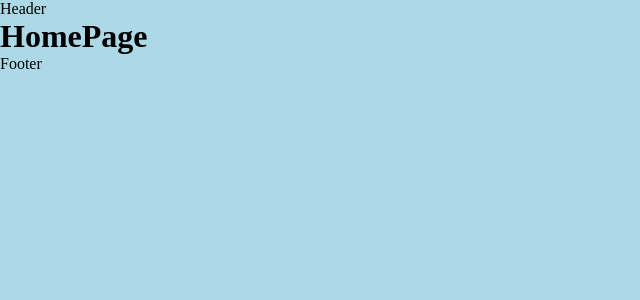
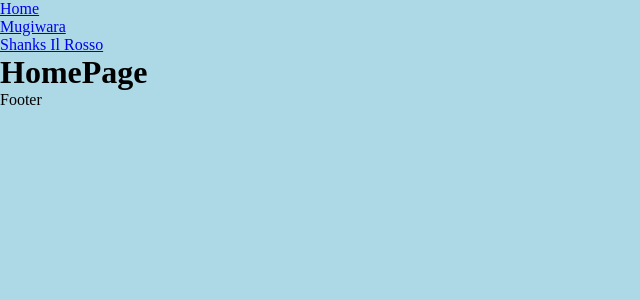
Before and after one commit to BartCatalano/onepiece, a React (Vite) app: page / in a window 1280 px wide. Shown: the top 300 px of the page, without its empty margins (0-640 px from the left). Built offline with nearby package versions, Linux system fonts and the light colour scheme.

Commit message:
feat: Header fatto con la creazione dei link per la nav

```diff
--- /dev/null
+++ b/src/components/AppHeader.jsx
@@ -0,0 +1,36 @@
+import { NavLink } from "react-router-dom";
+
+function AppHeader () {
+
+const naviMenu = [
+    {
+        path:"/",
+        title:"Home"
+    },
+    {
+        path:"/mugiwara",
+        title:"Mugiwara"
+
+    },
+    {
+        path:"/rosso",
+        title:"Shanks Il Rosso"
+
+    }
+]
+
+    return(
+<header>
+
+            {naviMenu.map((page) => {
+                return (
+                <div key={page.title}><NavLink to={page.path}>{page.title}</NavLink></div>
+            )
+            })}
+
+
+        </header>
+    )
+}
+
+export default AppHeader;
--- a/src/components/AppLayout.jsx
+++ b/src/components/AppLayout.jsx
@@ -1,10 +1,11 @@
 import { Outlet } from "react-router-dom";
+import AppHeader from "./AppHeader";
 
 
 function AppLayout() {
     return (
         <>
-        <header>Header</header>
+        <AppHeader />
         <Outlet />
         <footer>Footer</footer>
 
```
